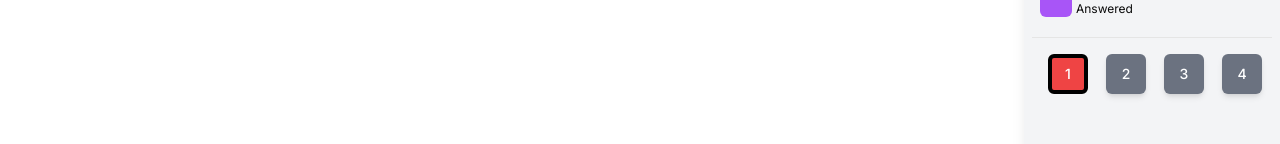
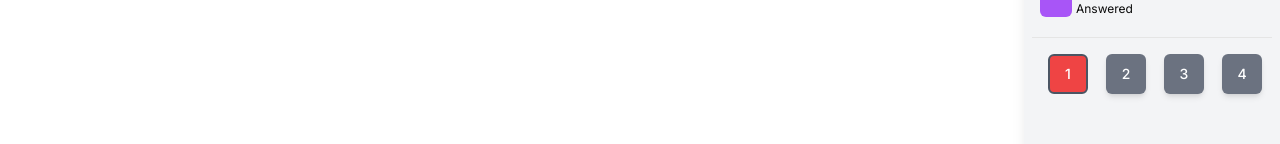
Before and after one commit to destx0/gquiz, a Next.js app: page /test in a window 1280 px wide. Shown: the part 252-396 px from the top of the page. Built offline with nearby package versions, Linux system fonts and the light colour scheme.

Commit message:
changed border

```diff
--- a/src/components/QuestionNavigation.jsx
+++ b/src/components/QuestionNavigation.jsx
@@ -35,7 +35,9 @@ const QuestionNavigation = ({
 							key={index}
 							onClick={() => jumpToQuestion(index)}
 							className={`w-10 h-10 text-xxs text-white relative ${bgColor} ${
-								isActive ? "border-4 border-black" : "shadow-md"
+								isActive
+									? "border-2 border-gray-600"
+									: "shadow-md"
 							}`}
 						>
 							{isSelected && isFlagged && (
```
